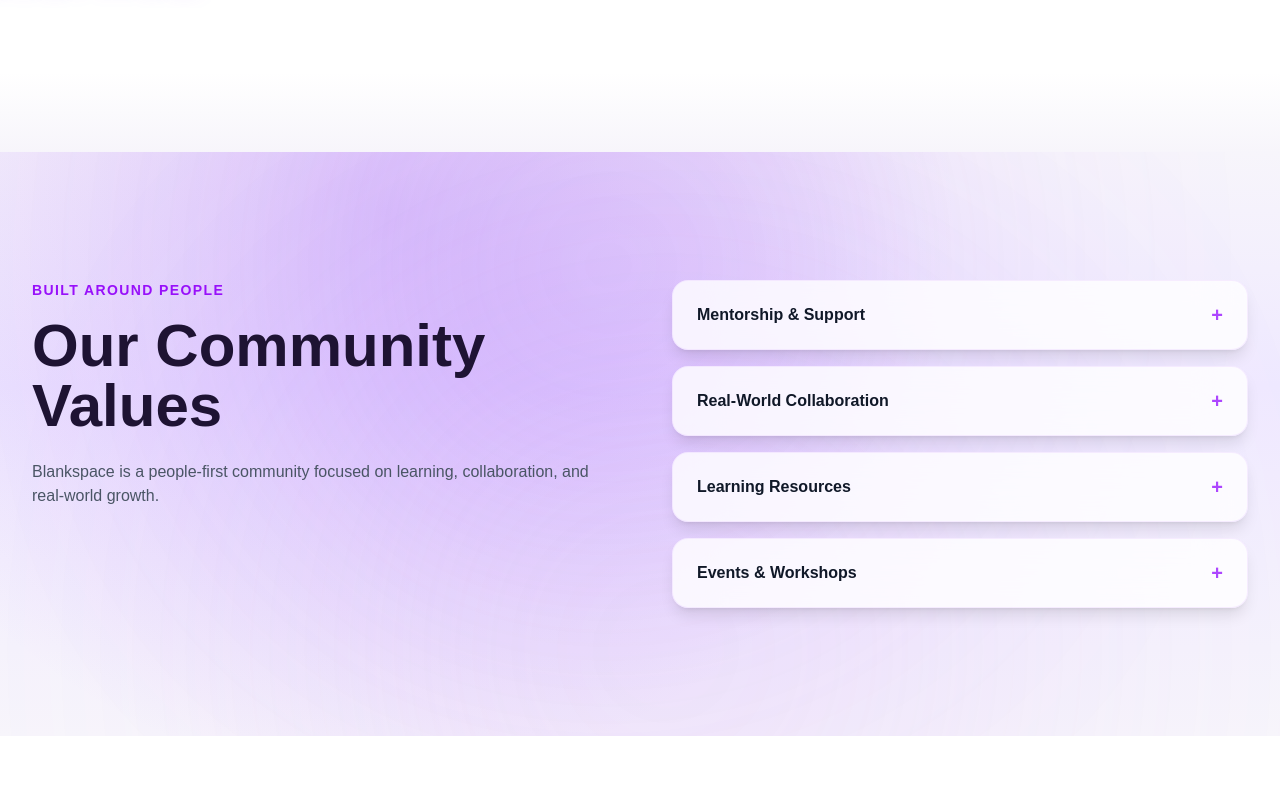
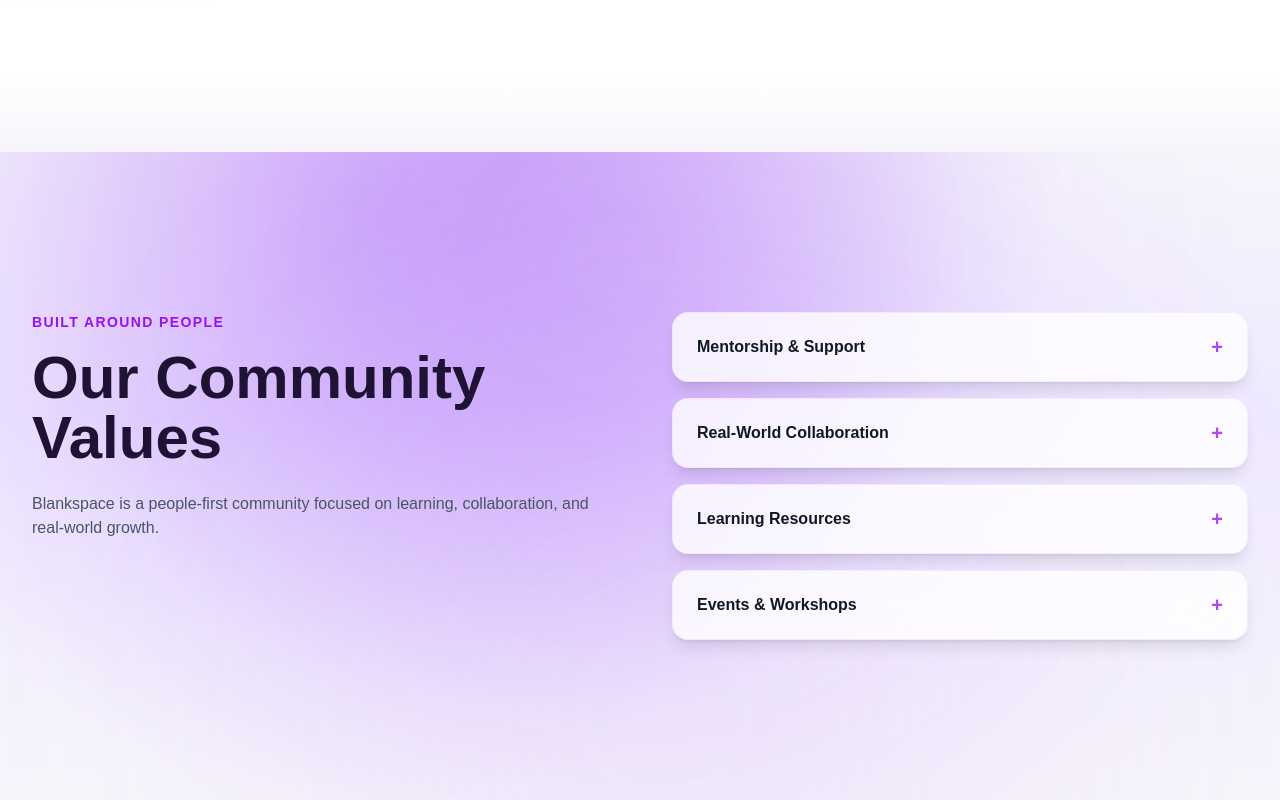
Before and after one commit to PavanAnish/Blankspacenext, a Next.js app: page / in a window 1280 px wide. Shown: the part 928-1728 px from the top of the page. Before the commit the page ends 1664 px from the top, so only its background shows below. Built offline with nearby package versions, Linux system fonts and the light colour scheme.

Commit message:
Layout Updated

```diff
--- a/app/layout.tsx
+++ b/app/layout.tsx
@@ -24,16 +24,28 @@
 }>) {
   return (
     <html lang="en">
-      <body
-        className={`${geistSans.variable} ${geistMono.variable} antialiased`}
-      >
-        {children}
-        <script
-        type="module"
-        src="https://unpkg.com/@splinetool/viewer@1.12.16/build/spline-viewer.js"
-      ></script>
+      <body className="relative min-h-screen overflow-x-hidden text-white">
 
-      </body>
+  {/* GLOBAL BACKGROUND */}
+  <div className="fixed inset-0 -z-10">
+    {/* Base gradient */}
+    <div
+      className="absolute inset-0"
+      style={{
+        background:
+          "linear-gradient(135deg, #1b0f2e 0%, #2b1b4a 30%, #9B4BF9 65%, #C78AFC 100%)",
+      }}
+    />
+
+    {/* Ambient light blobs */}
+    <div className="absolute -top-40 -left-40 w-[600px] h-[600px] bg-[#9B4BF9]/30 rounded-full blur-[140px]" />
+    <div className="absolute top-[40%] -right-40 w-[500px] h-[500px] bg-[#C78AFC]/25 rounded-full blur-[140px]" />
+    <div className="absolute bottom-[-20%] left-[20%] w-[700px] h-[700px] bg-[#6b32d1]/20 rounded-full blur-[180px]" />
+  </div>
+
+  {children}
+</body>
+
     </html>
   );
 }
--- a/app/page.tsx
+++ b/app/page.tsx
@@ -150,7 +150,7 @@
 
 
       {/* ================= MARQUEE SECTION ================= */}
-<section className="bg-white py-16">
+<section className="bg-white py-16 ">
   <div className="marquee">
     <div className="marquee-track">
 
@@ -195,12 +195,20 @@
 
      {/* COMMUNITY VALUES SECTION */}
 <section
-  className="relative py-32 overflow-hidden"
+  className="relative py-40 overflow-hidden"
   style={{
     background:
       "linear-gradient(180deg, #f7f5fb 0%, #efe9ff 40%, #f7f5fb 100%)",
   }}
 >
+{/* DARK AMBIENT LAYER */}
+<div
+  className="absolute inset-0 z-0"
+  style={{
+    background:
+      "radial-gradient(circle at 40% 0%, rgba(155,75,249,0.25), transparent 55%)",
+  }}
+/>
 
 {/* SOFT PURPLE AMBIENT LIGHT */}
 <div
```
